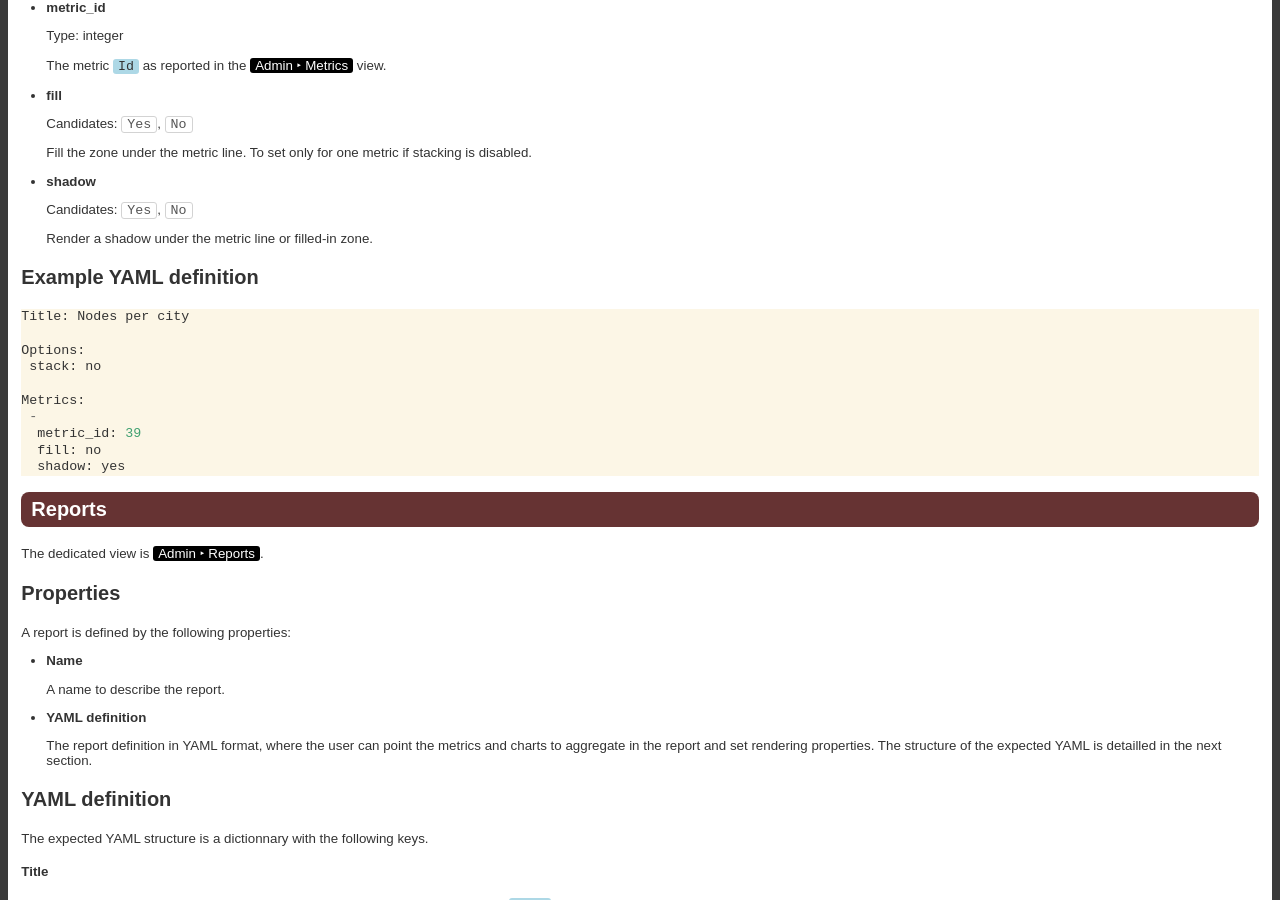
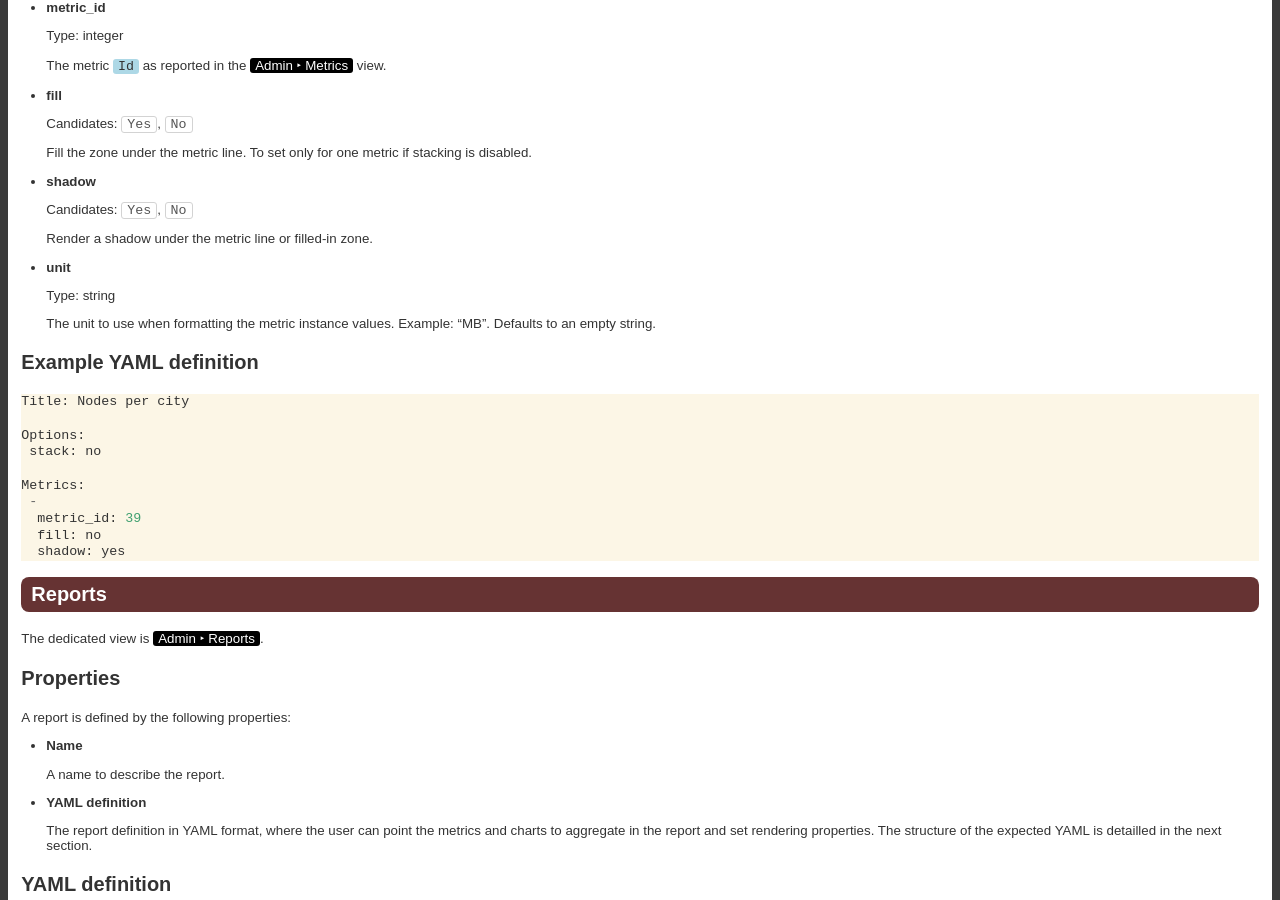
Before and after one commit to opensvc/docs.opensvc.com, a Sphinx documentation site: the page built from source/collector.reports.rst, in a window 1280 px wide and 900 px high, scrolled down 1960 px. Built offline with Sphinx 7.4.7, drawn with Linux system fonts in a browser that asks for light colours; comment, search, counter and statistics services are not loaded.

Commit message:
Document the "unit" Report Metric parameter.

```diff
--- a/source/collector.reports.rst
+++ b/source/collector.reports.rst
@@ -145,6 +145,12 @@ A list structure. Each member is a dictionnary structure pointing to a metric de
 
   Render a shadow under the metric line or filled-in zone.
 
+* **unit**
+
+  Type: string
+
+  The unit to use when formatting the metric instance values. Example: "MB". Defaults to an empty string.
+
 Example YAML definition
 -----------------------
 
```
